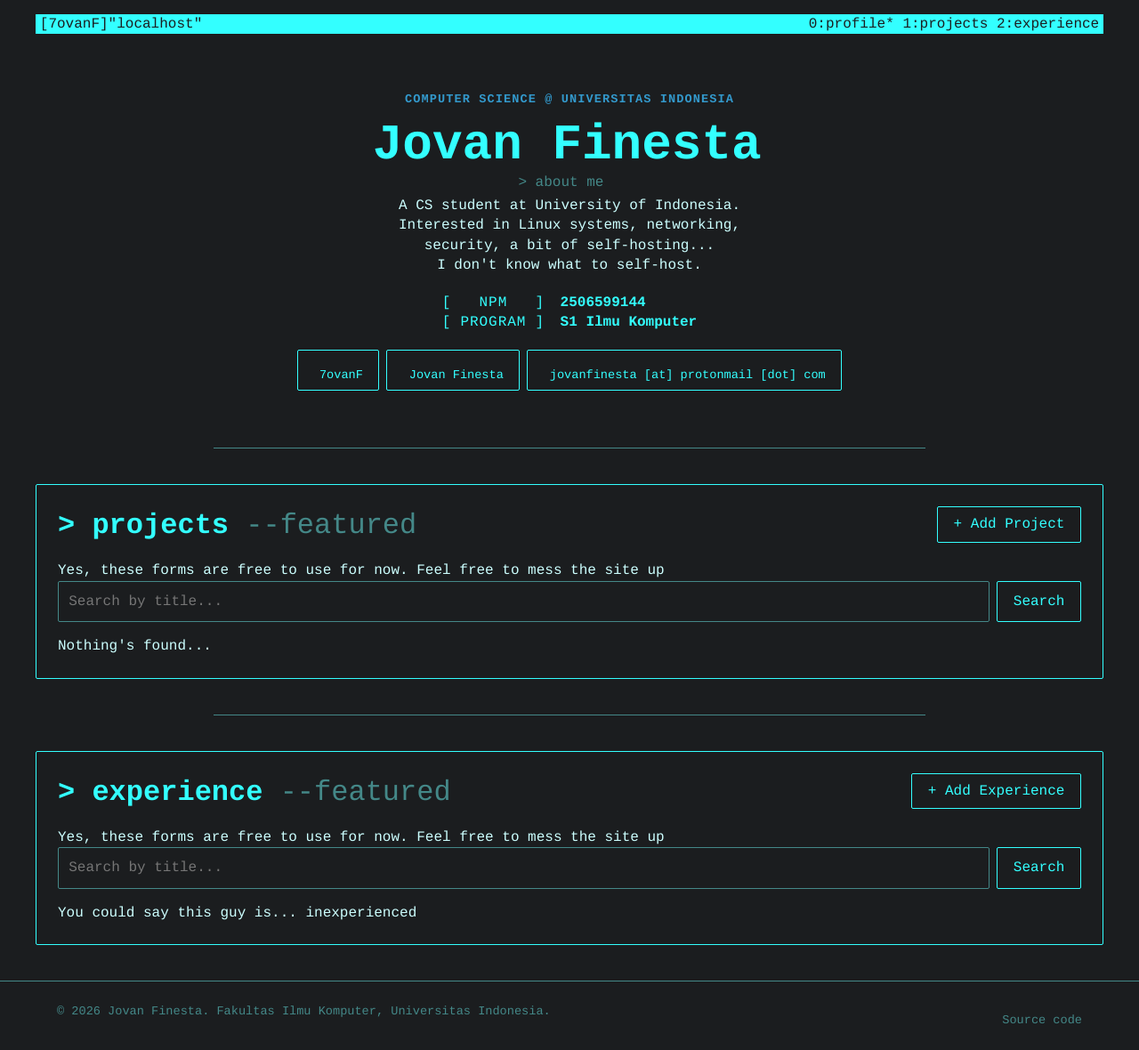
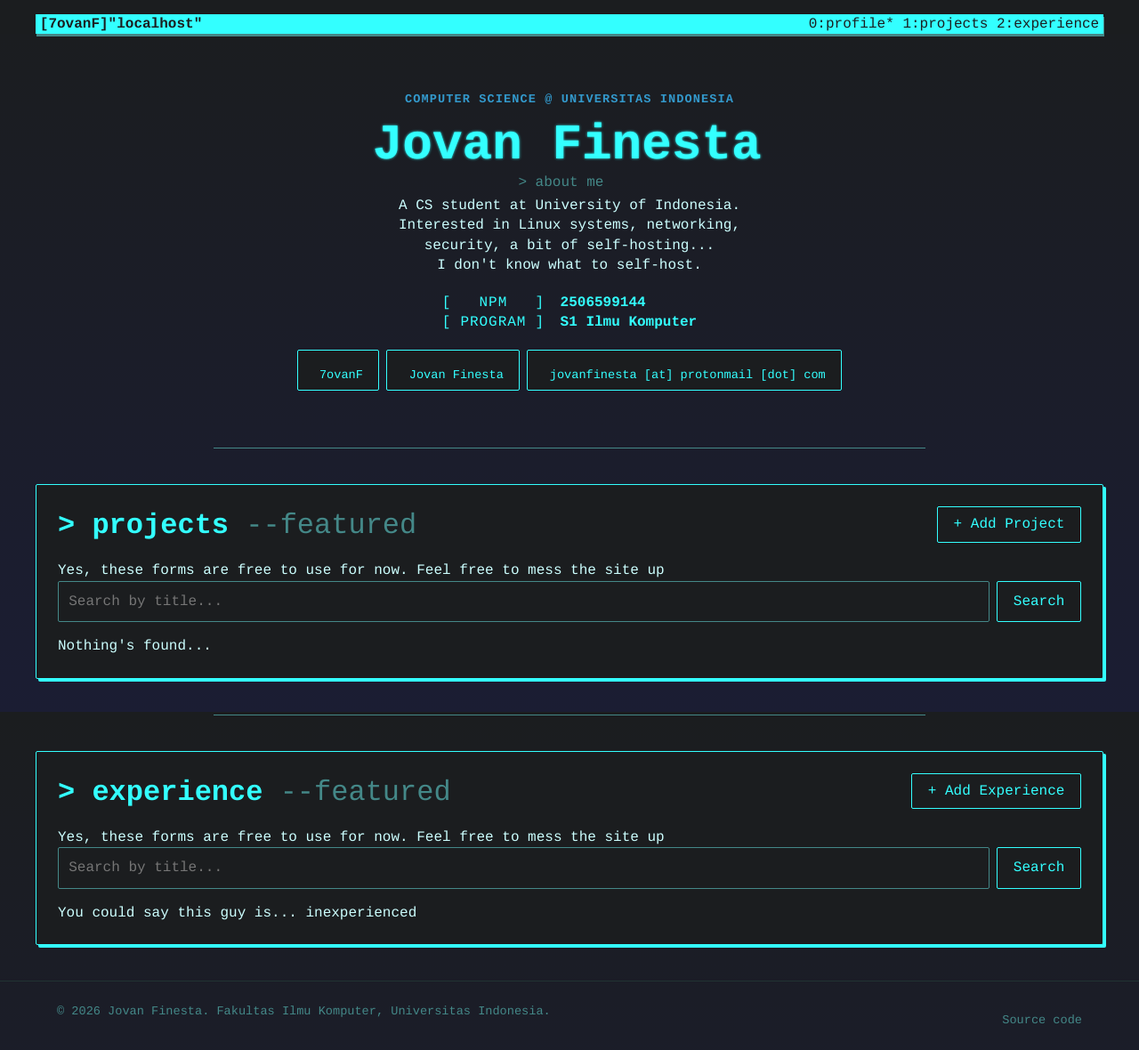
Before and after one commit to 7ovanF/myportfolio, a Django app: page / in a window 1280 px wide. Shown: the whole page at 89% size. Run offline with Django 5.2, Linux system fonts and the light colour scheme; data that the repository does not hold is empty; some libraries are stand-ins or nearby versions.

Commit message:
style: ricing

```diff
--- a/static/css/style.css
+++ b/static/css/style.css
@@ -16,6 +16,7 @@
     --accent: #448888;
     --accent-dark: #223333;
     --paper: #1b1d1f;
+    --paper-light: #1b1d33;
 
     --line: var(--accent);
     --radius: 2px;
@@ -29,7 +30,8 @@ body {
     flex-direction: column;
     min-height: 100vh;
     color: var(--primary-text);
-    background-color: var(--paper);
+    background: linear-gradient(to bottom, var(--paper) 0%, var(--paper-light) 100%);
+    background-attachment: fixed;
     line-height: 1.4;
 }
 
@@ -47,6 +49,7 @@ main {
 
 .container-boxed {
     background-color: var(--paper);
+    box-shadow: 3px 3px var(--primary);
     border: 1px solid var(--primary);
     border-radius: var(--radius);
     padding: 1.5rem 1.5rem;
@@ -78,6 +81,7 @@ h1 {
     border: 1px solid #00000000; /* invisible border to prevent it from moving on hover */
     border-radius: var(--radius);
     color: var(--primary);
+    text-shadow: 0px 0px 3px var(--primary);
     transition: background-color 0.1s ease;
 }
 
@@ -318,6 +322,7 @@ Header // Nav
     justify-content: space-between;
     align-items: center;
     max-width: var(--container-width);
+    box-shadow: 1px 3px var(--accent);
     margin: 0 auto;
     font-size: 1rem;
     background-color: var(--primary);
@@ -327,6 +332,7 @@ Header // Nav
     white-space: nowrap;
     overflow: hidden;
     text-overflow: ellipsis;
+    font-weight: 700;
 }
 
 .site-header nav {
@@ -606,7 +612,7 @@ Footer
     padding: 1.5rem;
     color: var(--accent);
     font-size: 0.85rem;
-    border-top: 1px solid var(--line);
+    border-top: 1px solid var(--accent-dark);
 }
 
 .footer-content {
```
